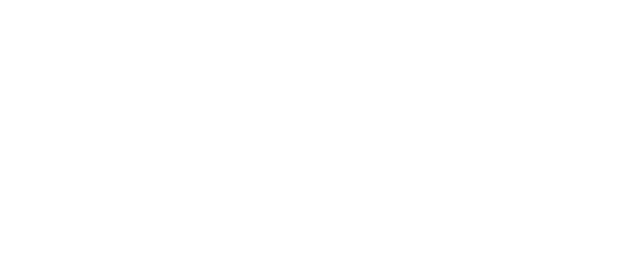
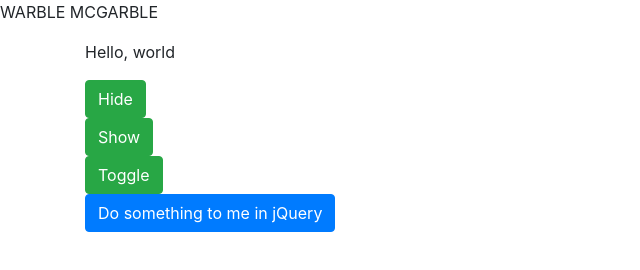
Before and after one commit to rubinoAM/jQuery-101, a plain HTML site: page notes/index.html in a window 1280 px wide. Shown: the whole page, without its empty margins (0-640 px from the left). Drawn offline with nearby package versions, Linux system fonts and the light colour scheme.

Commit message:
Second commit

```diff
--- a/notes/index.html
+++ b/notes/index.html
@@ -5,9 +5,31 @@
     <meta name="viewport" content="width=device-width, initial-scale=1.0">
     <meta http-equiv="X-UA-Compatible" content="ie=edge">
     <title>jQuery Notes</title>
-    <script src="script.js"></script>
+    <link href="https://stackpath.bootstrapcdn.com/bootstrap/4.1.3/css/bootstrap.min.css" rel="stylesheet">
+    <script src="https://ajax.googleapis.com/ajax/libs/jquery/3.3.1/jquery.min.js"></script>
 </head>
 <body>
+    <div id="row">
+        <p>WARBLE MCGARBLE</p>
+    </div>
+    <div class="container">
+        <p>Hello, world</p>
+    </div>
 
+    <div class="container">
+        <div id="row">
+            <button class="btn btn-success" id="hide">Hide</button>
+        </div>
+        <div id="row">
+            <button class="btn btn-success" id="show">Show</button>
+        </div>
+        <div id="row">
+            <button class="btn btn-success" id="toggle">Toggle</button>
+        </div>
+        <div id="row">
+            <button class="btn btn-primary" id="thing">Do something to me in jQuery</button>
+        </div>
+    </div>
+    <script src="script.js"></script>
 </body>
 </html>
--- a/notes/script.js
+++ b/notes/script.js
@@ -1 +1,35 @@
-/*jQuery is a JavaScript library written to simplify the process of writing JavaScript code*/
+/* jQuery is a JavaScript library written to simplify the process of writing JavaScript code
+
+   jQuery allows you to change things but doesn't keep track of the changes
+   This gets to be confusing with larger apps
+   React, Angular & Vue work better in the context of larger apps
+
+   jQuery directly manipulates the DOM, which uses a lot of resources
+   React & the others use a virtual DOM instead
+*/
+
+console.log($); // $ means you're writing jQuery
+
+console.log(document.getElementsByTagName('div'));
+console.log(document.querySelector('.container'));
+console.log(document.getElementsByClassName('.container'));
+
+console.dir($('.container'));
+console.log($('#row p'))
+
+// jQuery targets with CSS rules & adds listeners as methods
+$('#hide').click(function(){
+    $('#thing').hide();
+});
+
+$('#show').click(function(){
+    $('#thing').show();
+});
+
+$('#toggle').click(function(){
+    $('#thing').toggle();
+});
+
+$('#thing').click(function(){
+    //Give it a second
+});
```
